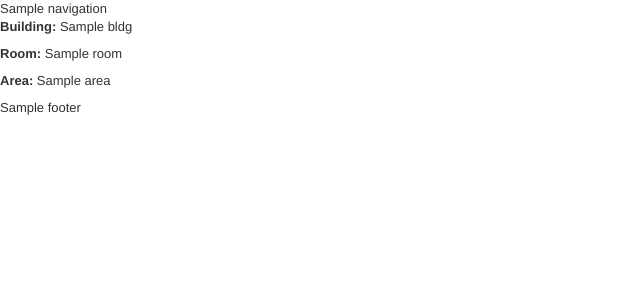
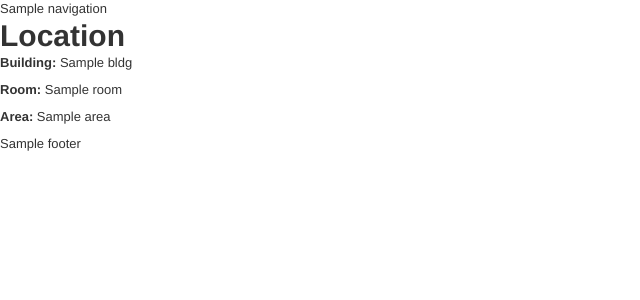
Before and after one commit to aaroneaton/PerfLabs-Reservation-System, a PHP site: template application/views/location/view.php in a window 1280 px wide. Shown: the top 300 px of the page, without its empty margins (0-640 px from the left). Run offline with PHP 8.4, Linux system fonts and the light colour scheme; the template is opened without the code that fills it: most values are stand-ins (such as "Sample title", 1, 10 or a date in 2020); data that the repository does not hold is empty; some libraries are stand-ins or nearby versions.

Commit message:
Forgot a file

```diff
--- a/application/views/location/view.php
+++ b/application/views/location/view.php
@@ -1,3 +1,11 @@
+<div class="row">
+  <div class="span8">
+    <h1>Location</h1>
+  </div>
+  <div class="span4">
+    <?php echo anchor( 'location/edit/' . $location['equipment_location_id'], 'Edit', array( 'class' => 'btn btn-primary' ) ); ?>
+  </div>
+</div>
 <div class="row">
 	<div class="span12">
 		<p>
```
